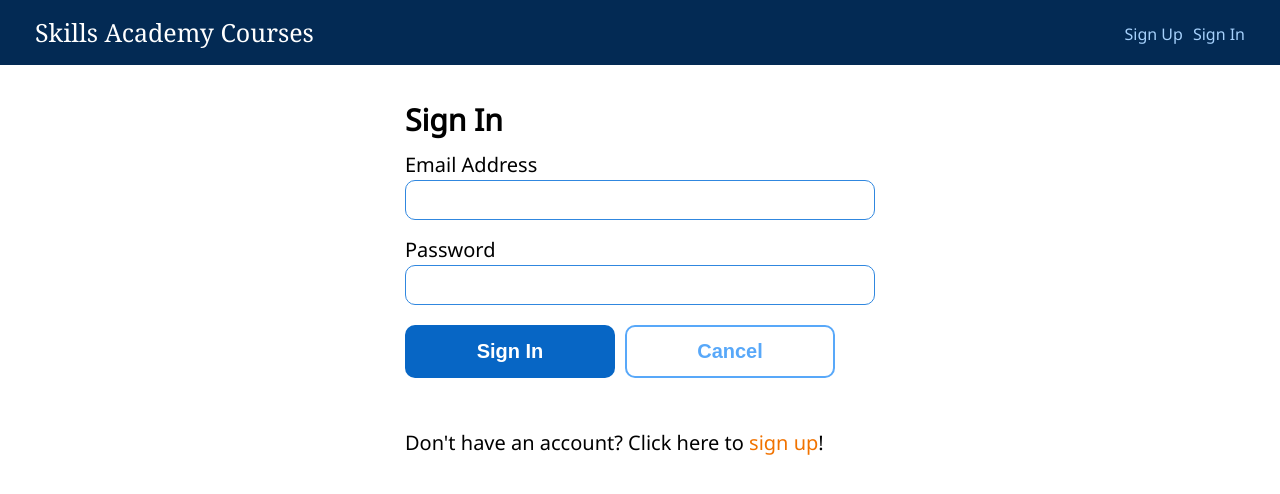
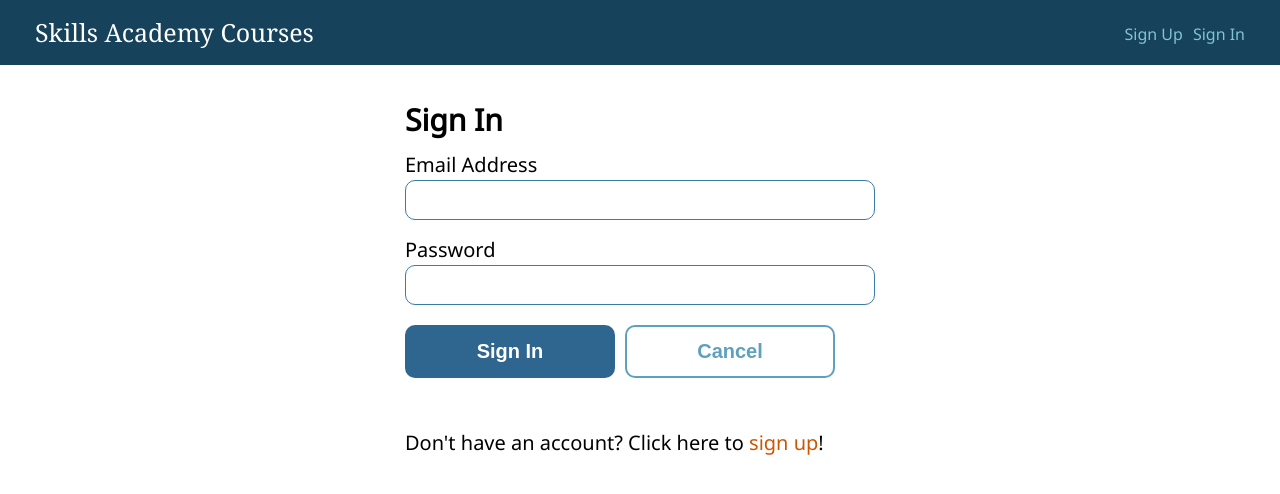
Before and after one commit to ramoshe/thp10-fullStackApp, a React (Create React App) app in the folder client/: page /signin in a window 1280 px wide. Shown: the top 494 px of the page. Built offline with nearby package versions, Linux system fonts and the light colour scheme.

Commit message:
update color scheme

```diff
--- a/client/src/styles/skillsacademy.css
+++ b/client/src/styles/skillsacademy.css
@@ -10,11 +10,11 @@ body {
 }
 
 a {
-    color: #F17300;
+    color: #CD5700;
 }
 
 header {
-    background: #032A54;
+    background: #16425B;
 }
 
 .header--logo, .course--title {
@@ -22,58 +22,58 @@ header {
 }
 
 header nav a {
-    color: #A6D1FC;
+    color: #81C3D7;
 }
 
 .course--module {
-    background: #0766C5;
+    background: #2F6690;
     box-shadow: 3px 3px 7px black;
 }
 
 .course--add--module {
-    background: #A6D1FC;
-    color: #054A91;
+    background: #81C3D7;
+    color: #235476;
 }
 
 .course--add--title .add {
-    fill: #054A91;
+    fill: #235476;
 }
 
 .course--name {
-    color: #054A91;
+    color: #235476;
 }
 
 .actions--bar {
-    background: #E2F0FE;
+    background: #ADD0D7;
 }
 
 .validation--errors {
-    background: #D3E8FD;
+    background: #ADD0D7;
 }
 
 input, textarea {
-    color: #032A54;
-    border-color: #3087DF;
+    color: #16425B;
+    border-color: #3A7CA5;
 }
 
 .button {
-    background: #0766C5;
+    background: #2F6690;
 }
 .button:not(.button-secondary):hover {
-    background: #3087DF
+    background: #3A7CA5
 }
 
 .button-secondary {
-    color: #58A8F9;
+    color: #5EA0BE;
     background: none;
-    box-shadow: 0 0 0 2px #58A8F9 inset;
+    box-shadow: 0 0 0 2px #5EA0BE inset;
 }
 
 .button-secondary:hover {
-    color: #0766C5;
-    box-shadow: 0 0 0 2px #0766C5 inset;
+    color: #2F6690;
+    box-shadow: 0 0 0 2px #2F6690 inset;
 }
 
 input:focus, button:focus, .button:focus, textarea:focus {
-    outline: 2px solid #032A54;
+    outline: 2px solid #16425B;
 }
```
Also changed, not shown: 1 other file (tests, documents, lock files or other folders).
